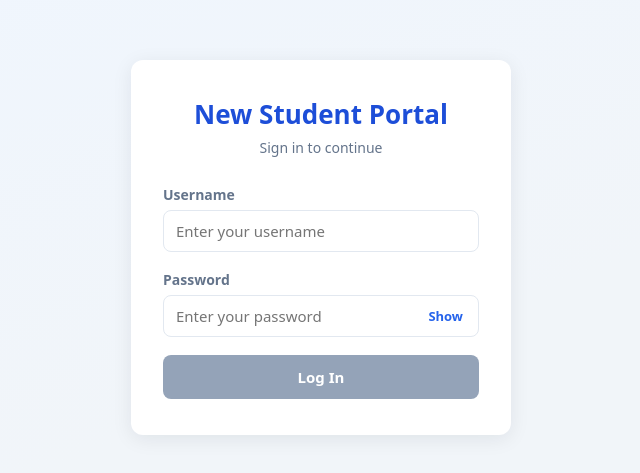
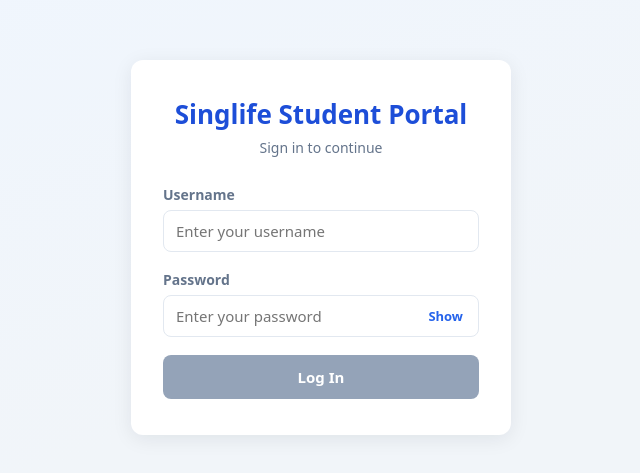
Before and after one commit to VibhavKul/Student_Portal, a React (Vite) app: page /login in a window 1280 px wide. Shown: the part 153-626 px from the top of the page, without its empty margins (319-959 px from the left). Built offline with nearby package versions, Linux system fonts and the light colour scheme.

Commit message:
Update portal title from 'New Student Portal' to 'Singlife Student Portal'

```diff
--- a/src/pages/Login.jsx
+++ b/src/pages/Login.jsx
@@ -28,7 +28,7 @@ export default function Login() {
   return (
     <div className="auth-page">
       <div className="auth-card">
-        <h1 className="auth-title">New Student Portal</h1>
+        <h1 className="auth-title">Singlife Student Portal</h1>
         <p className="auth-subtitle">Sign in to continue</p>
 
         <form onSubmit={handleSubmit} noValidate>
```
